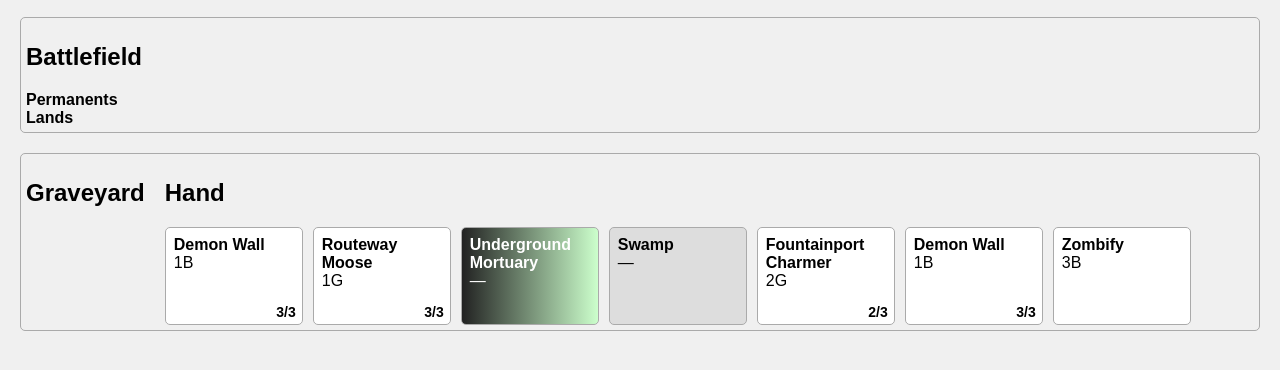
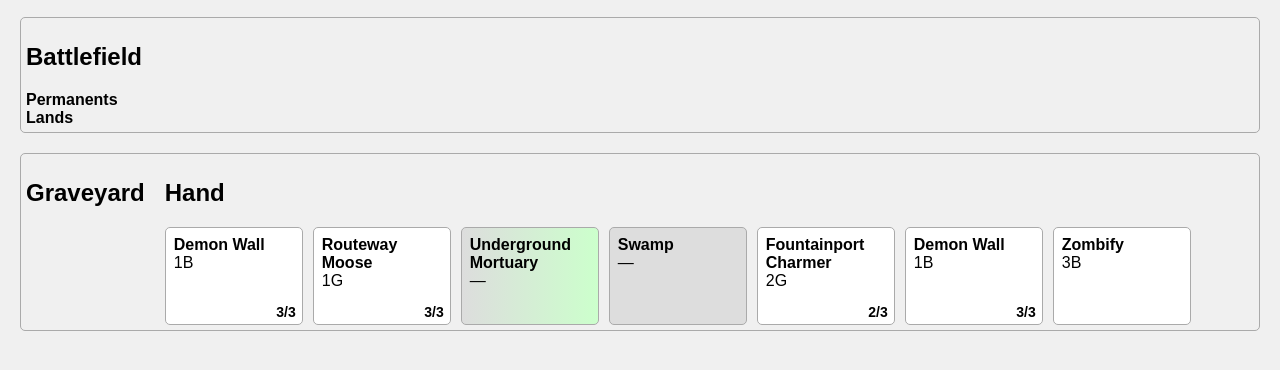
Before and after one commit to ValerioCietto/match3, a plain HTML site: page mtgModular/index.html in a window 1280 px wide. Both pictures are taken after a click on the button "Play Game". Shown: the part 104-474 px from the top of the page. Drawn offline with Linux system fonts and the light colour scheme.

Commit message:
Update style.css

```diff
--- a/mtgModular/style.css
+++ b/mtgModular/style.css
@@ -51,8 +51,7 @@ body {
 }
 
 .card.dual-black-green {
-  background: linear-gradient(to right, #222222, #ccffcc); /* black to green */
-  color: white;
+  background: linear-gradient(to right, #dddddd, #ccffcc); /* black to green */
 }
 
 /* === Prompt interaction highlight === */
```
